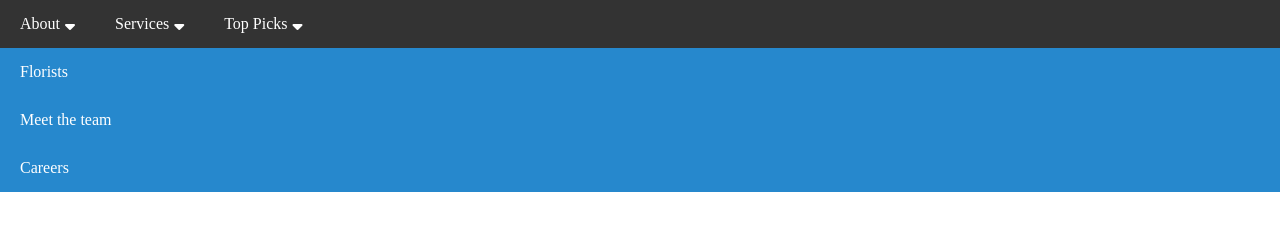
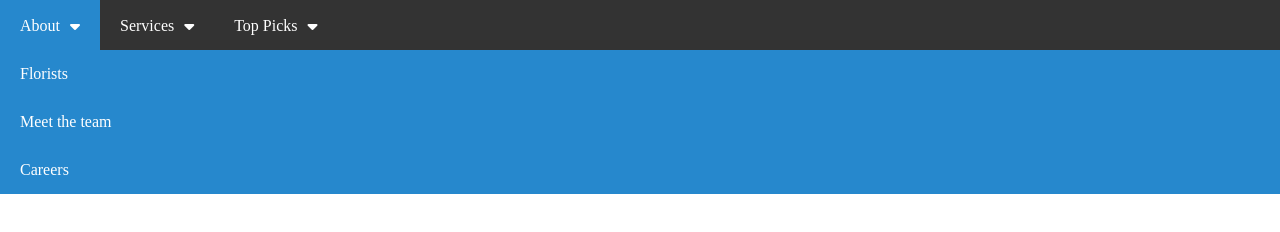
Before and after one commit to FBW41-2/3-uib-dropdown-menu-ilona-group-1, a plain HTML site: page index.html in a window 1280 px wide. Drawn offline with Linux system fonts and the light colour scheme.

Commit message:
hovering color for menu

```diff
--- a/style.css
+++ b/style.css
@@ -17,6 +17,14 @@ nav {
     padding: 15px 20px;
 }
 
+.nav-btn a::after {
+    font-family: "Font Awesome 5 Free";
+    content: "\f0dd";
+    font-weight: 900;
+    margin-left: 10px;
+    vertical-align: 10%;
+}
+
 .sub-nav-content {
     position: absolute;
     width: 100vw;
@@ -32,14 +40,13 @@ nav {
     background-color: #2688cd;
 }
 
-/* need to move arrow to the top */
-.nav-btn a:after {
-    font-family: "Font Awesome 5 Free";
-    content: "\f0dd";
-    font-weight: 900;
-    margin-left: 5px;
+.nav-btn:hover {
+    background-color: #2688cd;
 }
-
+.sub-nav:hover .sub-nav-content a:hover {
+    background-color: lightgray;
+    color: black;
+}
 
 
 
```
